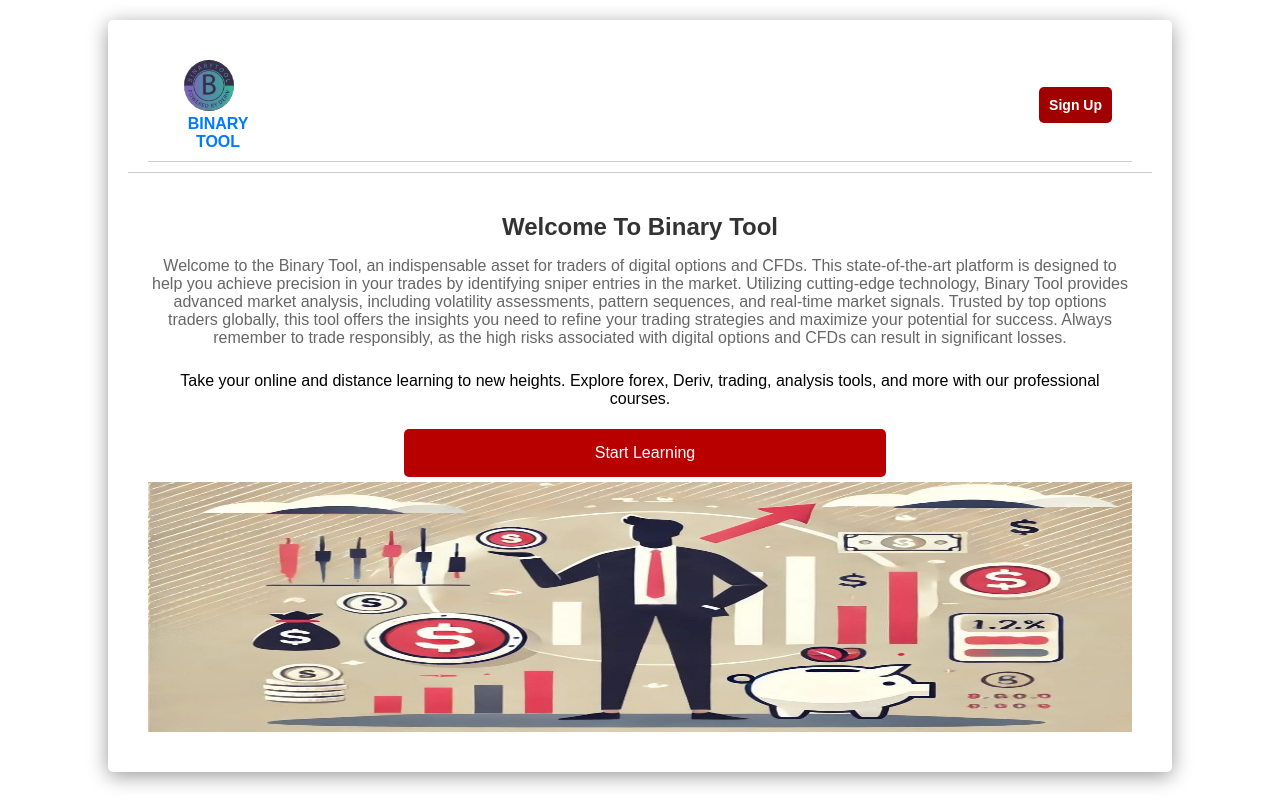
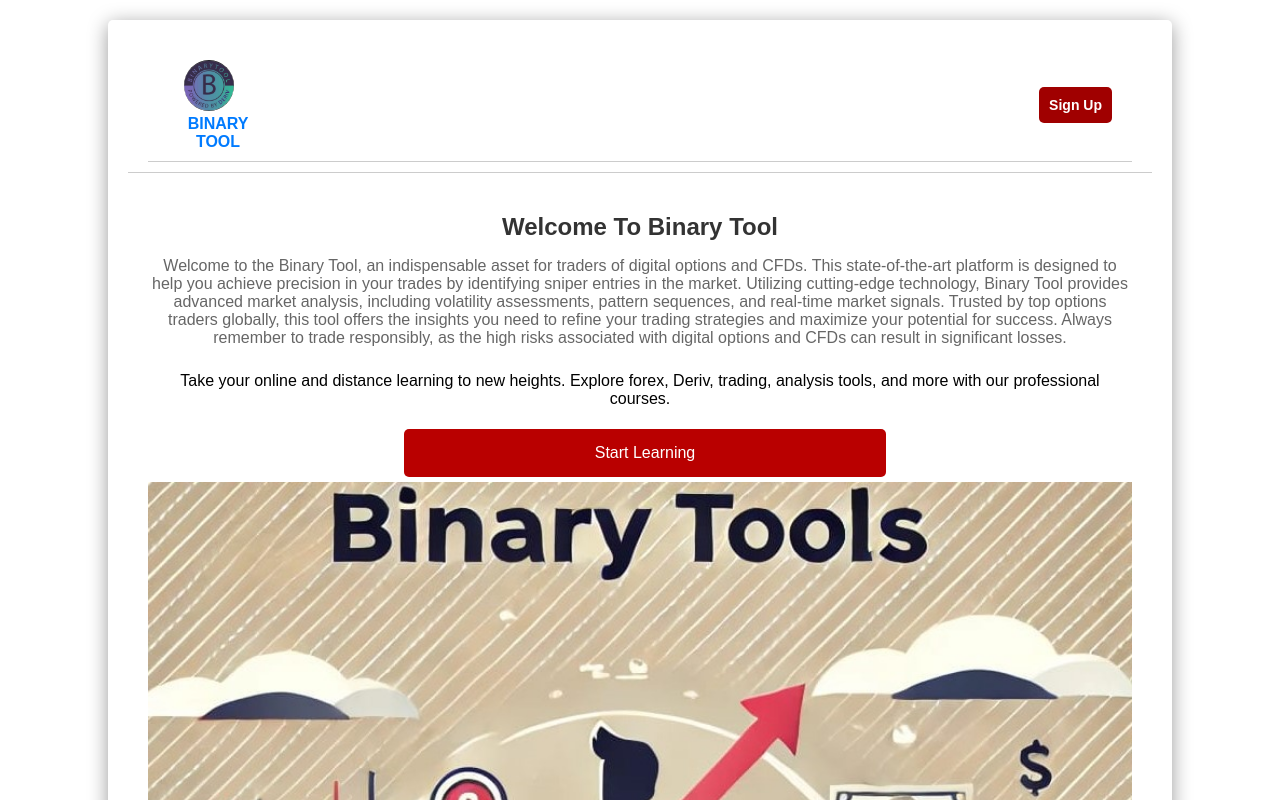
Before and after one commit to wakoTheDev/Deriv-content-page, a React (Create React App) app: page / in a window 1280 px wide. Shown: the top 800 px of the page. Built offline with nearby package versions, Linux system fonts and the light colour scheme.

Commit message:
updates on image of the landing page

```diff
--- a/src/home.css
+++ b/src/home.css
@@ -135,5 +135,4 @@ body {
 
   .image{
     width: 100%;
-    height: 250px;
   }
--- a/src/home.js
+++ b/src/home.js
@@ -1,7 +1,7 @@
 import React from "react";
 import "./home.css";
 import MyHeader from "./homeheader";
-import BackgroundImage  from "./binaryimage.jpg";
+import BackgroundImage  from "./binarytoolimage.jpg";
 
 const LandingPage = ({ onStartLearning }) => {
   return (
@@ -30,7 +30,7 @@ const LandingPage = ({ onStartLearning }) => {
         </div>
 
         <div className="image">
-        <img src={BackgroundImage}  alt={""} width={"100%"} height={"100%"} style={{objectFit:"fill"}} />
+        <img src={BackgroundImage}  alt={""} width={"100%"} height={"80%"} style={{objectFit:"cover"}} />
         </div>
       </main>
     </div>
```
Also changed, not shown: src/binarytoolimage.jpg (added).
